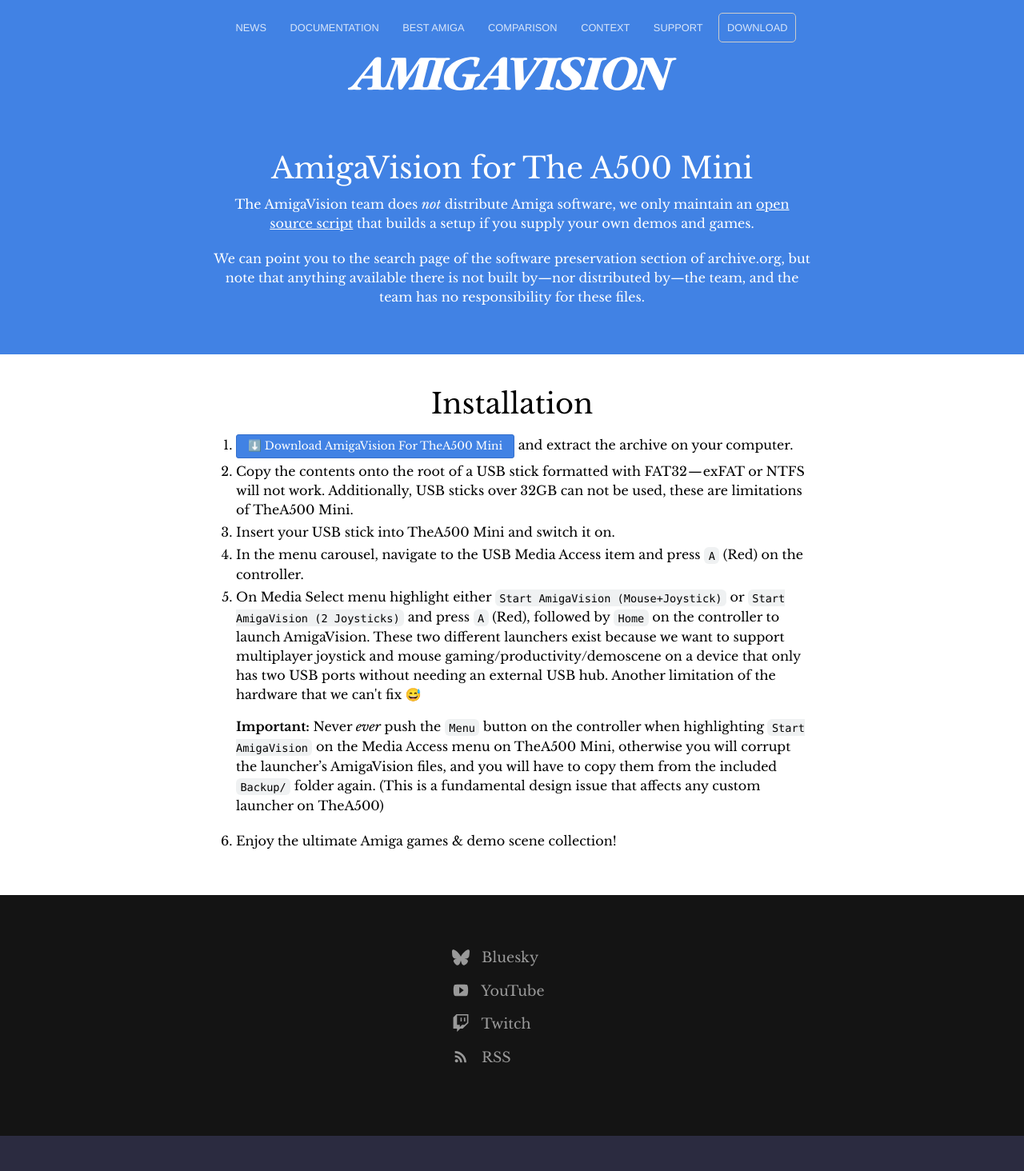
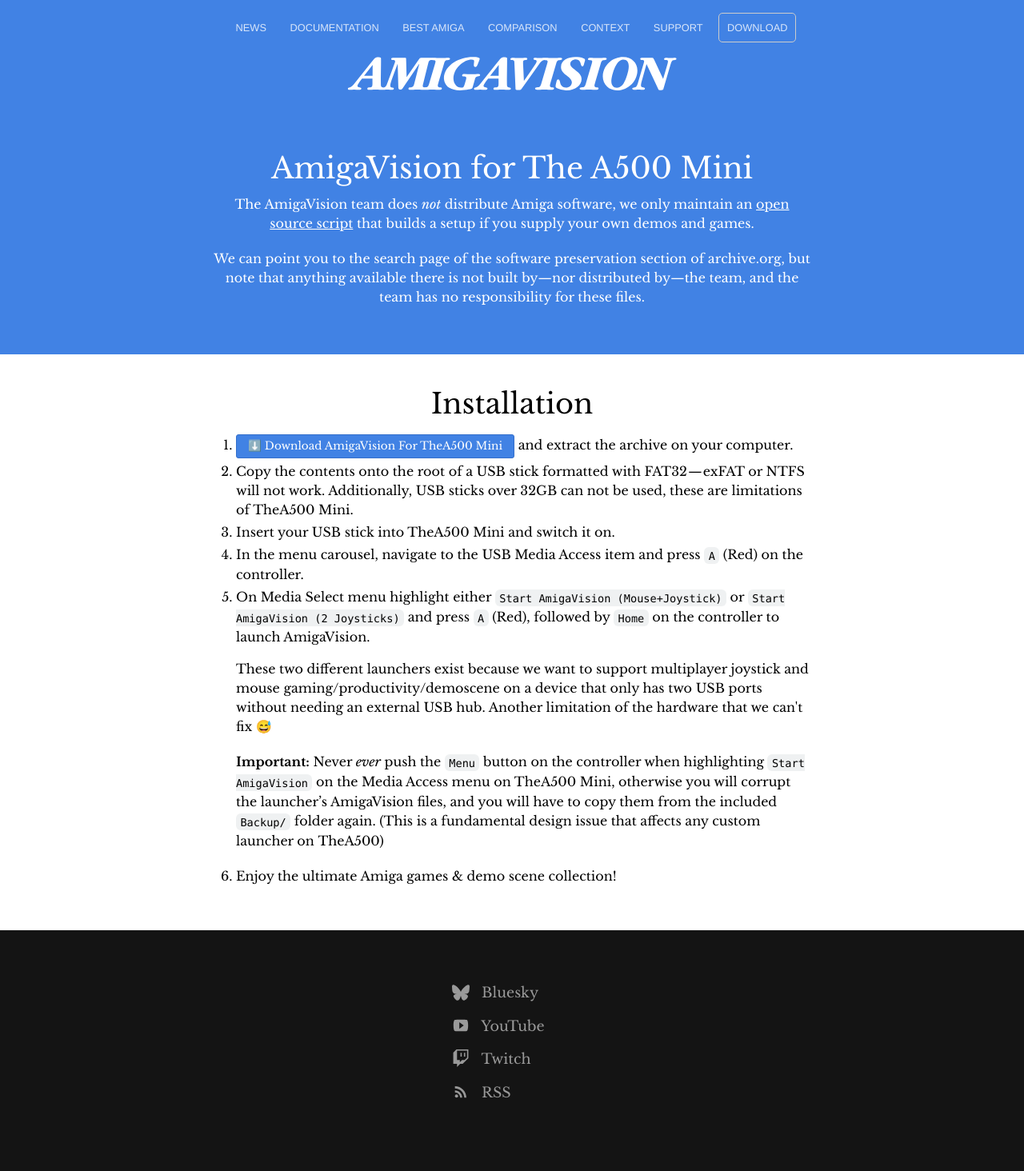
Before and after one commit to amigavision/amigavision.github.io, a Jekyll site: the page built from download/mini.html, in a window 1280 px wide. Shown: the whole page at 80% size. Built offline with Jekyll 4.4.1, drawn with Linux system fonts in a browser that asks for light colours; before the commit the page ends 1420 px from its top, so only the background shows below that.

Commit message:
Improve layout

```diff
--- a/download/mini.html
+++ b/download/mini.html
@@ -33,7 +33,8 @@
       <li>
         On Media Select menu highlight either <code>Start AmigaVision (Mouse+Joystick)</code> or <code>Start AmigaVision (2 Joysticks)</code> and press
         <code>A</code> (Red), followed by <code>Home</code> on the controller to
-        launch AmigaVision. These two different launchers exist because we want to support multiplayer joystick and mouse gaming/productivity/demoscene on a device that only has two USB ports without needing an external USB hub. Another limitation of the hardware that we can't fix 😅
+        launch AmigaVision.
+        <p>These two different launchers exist because we want to support multiplayer joystick and mouse gaming/productivity/demoscene on a device that only has two USB ports without needing an external USB hub. Another limitation of the hardware that we can't fix 😅</p>
         <p><strong>Important:</strong> Never <i>ever</i> push the <code>Menu</code>
         button on
         the controller when highlighting <code>Start AmigaVision</code> on the
```
